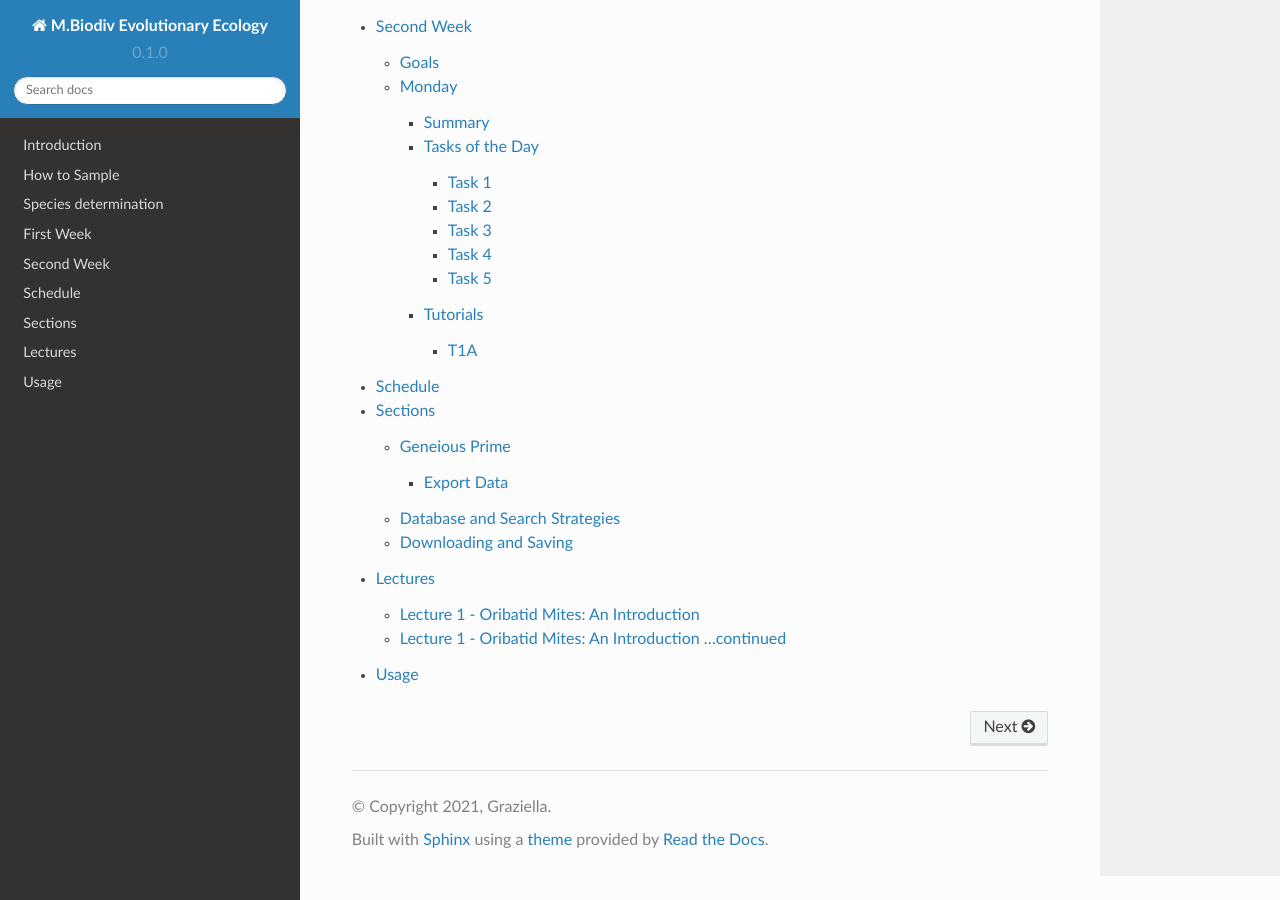
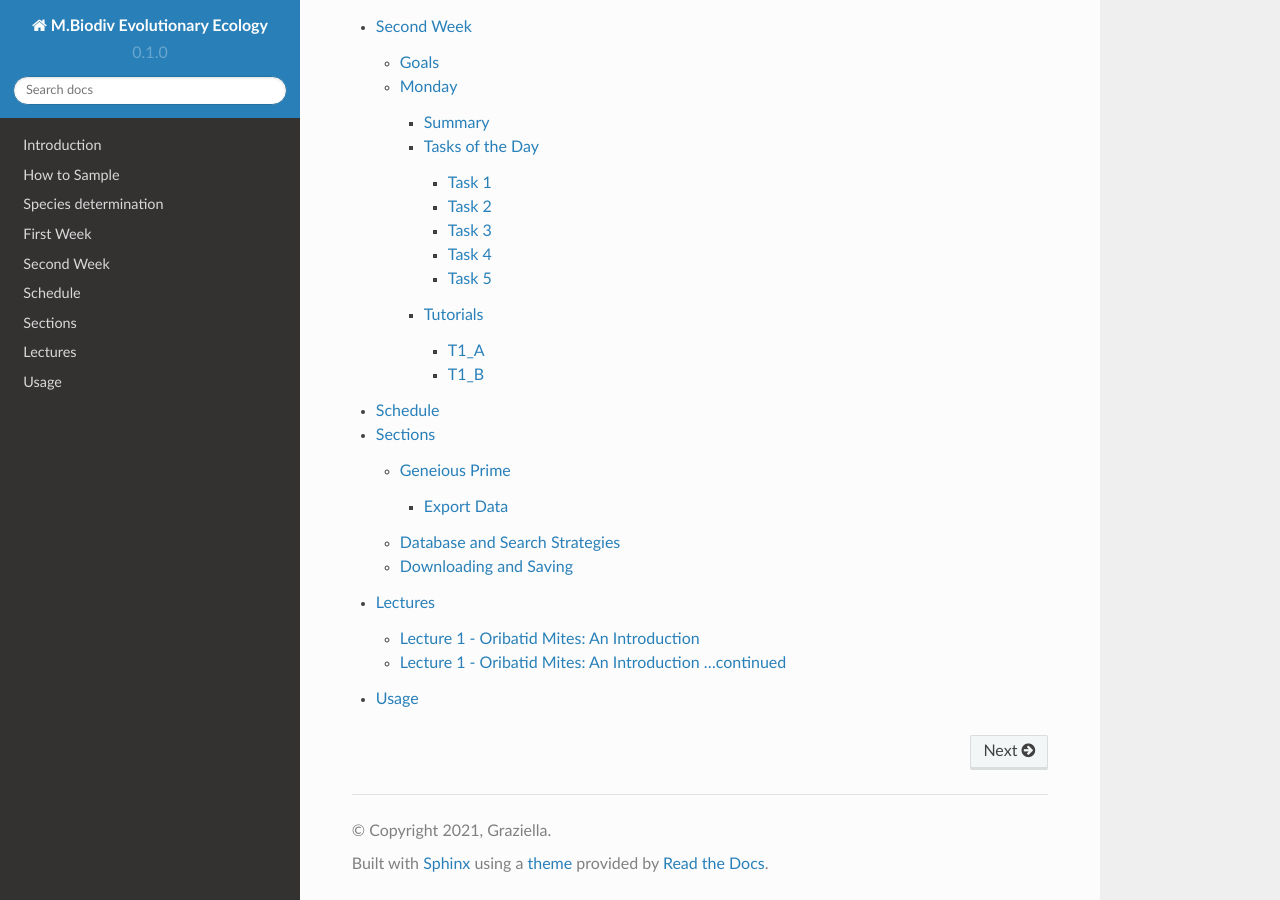
Before and after one commit to bheimbu/evolutionary_ecology, a Sphinx documentation site: the page built from docs/source/index.rst, in a window 1280 px wide and 900 px high, scrolled down 1584 px. Built offline with Sphinx 7.4.7 and the Read the Docs theme 2.0.0, drawn with Linux system fonts in a browser that asks for light colours.

Commit message:
Update second_week.rst

```diff
--- a/docs/source/second_week.rst
+++ b/docs/source/second_week.rst
@@ -89,10 +89,10 @@ Task 4
 """"""
 
 .. note::
-  Complete exercises:
+  Complete Tutorials:
 
-  - :ref:`T1A`
-  - :ref:`T1B`
+  - :ref:`T1_A`
+  - :ref:`T1_B`
 
 Task 5
 """""""
@@ -104,9 +104,9 @@ Task 5
 Tutorials
 ^^^^^^^^^
 
-.. _T1A::
-T1A
-"""
+.. _T1_A:
+T1_A
+"""""
 
 Please create a folder on your USB Stick or under C:/ on your ⊞ Win hard drive with the name: **EvolEcol**. All the data from this course goes into this folder. Create a sub folder with the name **T1**, where the exercises of tutorial 1 will be saved. That is, create a new folder named **T1** and the number of the exercise separated with underscore (e.g. **T1_A1**, **T1_A2**, ...).
 
@@ -154,3 +154,7 @@ Please create a folder on your USB Stick or under C:/ on your ⊞ Win hard drive
 
 .. note::
   Write down your answer on a sheet of paper.
+
+.. _T1_B:
+T1_B
+""""
```
